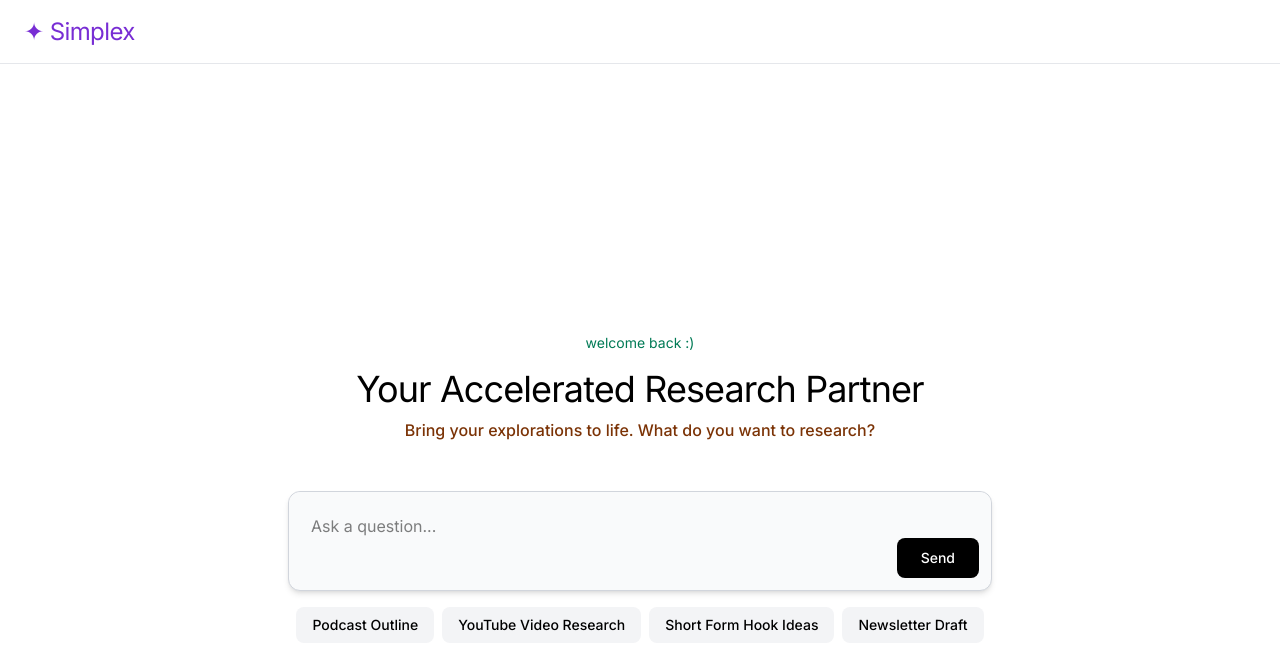
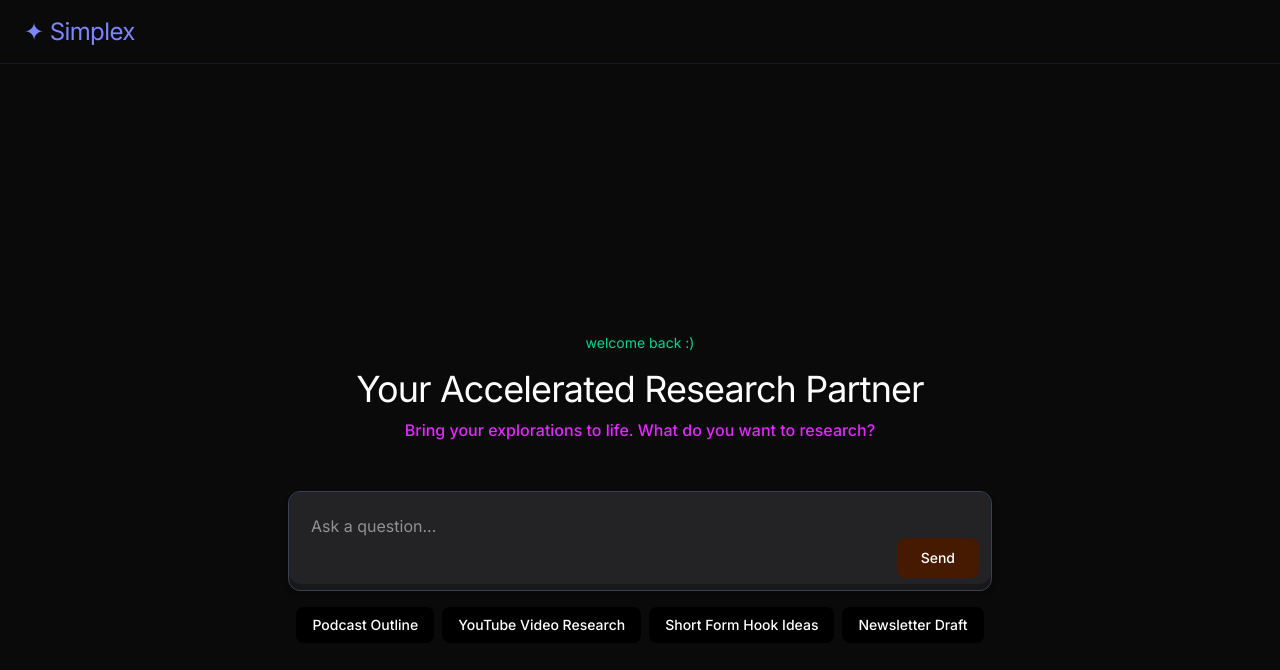
Before and after one commit to dhanyamd/simplex, a Next.js app: page / in a window 1280 px wide. Shown: the top 670 px of the page. Built offline with nearby package versions, Linux system fonts and the light colour scheme.

Commit message:
build dark mode

```diff
--- a/src/app/api/chat/route.ts
+++ b/src/app/api/chat/route.ts
@@ -1,6 +1,6 @@
 import { NextResponse } from 'next/server';
 
-const GEMINI_API_KEY=process.env.GEMINI_API_KEY
+const GEMINI_API_KEY=process.env.GEMINI_API_KEY!
 //const DEEPSEEK_API_URL='https://api.deepseek.com/chat/completions';
 
 if (!GEMINI_API_KEY) {
@@ -25,7 +25,7 @@ export async function POST(req: Request) {
         'Authorization': `Bearer ${GEMINI_API_KEY}`,
       },
       body: JSON.stringify({
-        model: "google/gemini-2.0-flash-thinking-exp-1219:free",
+        model: "google/learnlm-1.5-pro-experimental:free",
         messages: messages,
         stream: true,
         max_tokens: 4000,
--- a/src/app/api/tavily/route.ts
+++ b/src/app/api/tavily/route.ts
@@ -1,6 +1,6 @@
 import { NextResponse } from 'next/server';
 
-const TAVILY_API_KEY=process.env.TAVILY_API_KEY as string
+const TAVILY_API_KEY=process.env.TAVILLY_API_KEY!
 
 const TAVILY_API_URL='https://api.tavily.com/search';
 
--- a/src/app/page.tsx
+++ b/src/app/page.tsx
@@ -54,8 +54,8 @@ interface SuggestionType {
 // Add TopBar component
 const TopBar = () => {
   return (
-    <div className="fixed top-0 left-0 right-0 h-16 bg-white border-b border-gray-200 flex items-center px-6 z-50">
-      <h1 className="text-2xl font-mono text-[#782dd4] tracking-tight">&#10022; Simplex </h1>
+    <div className="fixed top-0 left-0 right-0 h-16 bg-[#0a0a0a] border-b border-gray-900 flex items-center px-6 z-50">
+      <h1 className="text-2xl font-mono text-indigo-400 tracking-tight">&#10022; Simplex </h1>
     </div>
   );
 };
@@ -249,7 +249,7 @@ export default function Home() {
                 updated[sectionIndex] = {
                   ...updated[sectionIndex],
                   response: newContent
-                };
+                }
                 return updated;
               });
             }
@@ -284,7 +284,7 @@ export default function Home() {
             isLoadingThinking: false
           };
           return updated;
-        });
+        })
       }
     } finally {
       setIsLoading(false);
@@ -301,11 +301,13 @@ export default function Home() {
         isReasoningCollapsed: !updated[index].isReasoningCollapsed
       };
       return updated;
-    });
+    })
+    setIsLoading(false)
+
   };
 
   return (
-    <div className="min-h-screen bg-white">
+    <div className="min-h-screen bg-[#0a0a0a] text-white">
       <TopBar />
       <div className="pt-14 pb-24"> {/* Add padding top to account for fixed header */}
         <main className="max-w-3xl mx-auto p-8">
@@ -317,20 +319,20 @@ export default function Home() {
                 exit={{ opacity: 0, y: -50 }}
                 transition={{ duration: 0.3 }}
               >
-                <div className="text-center mb-12 text-emerald-700">
+                <div className="text-center mb-12 text-emerald-400">
                   <p className='text-sm pb-4'>welcome back :)</p>
-                  <h1 className="text-4xl min-w-5xl font-mono text-black mb-2 tracking-tight">Your Accelerated Research Partner</h1>
-                  <p className="text-md text-amber-900 font-medium max-w-2xl mx-auto leading-relaxed">
+                  <h1 className="text-4xl min-w-5xl font-mono text-white mb-2 tracking-tight">Your Accelerated Research Partner</h1>
+                  <p className="text-md text-fuchsia-500 font-medium max-w-2xl mx-auto leading-relaxed">
                     Bring your explorations to life. What do you want to research?
                   </p>
                 </div>
                 <form onSubmit={handleSubmit} className="w-full max-w-[704px] mx-4">
-                  <div className="relative bg-gray-50 rounded-xl shadow-md border border-gray-300">
+                  <div className="relative bg-[#18181b] rounded-xl shadow-md border border-gray-700">
                     <textarea
                       value={input}
                       onChange={(e) => setInput(e.target.value)}
                       placeholder="Ask a question..."
-                      className="w-full p-5 pr-32  text-black rounded-xl border-2 border-transparent focus:border-gray-900 focus:shadow-lg focus:outline-none resize-none h-[92px] bg-gray-50 transition-all duration-200"
+                      className="w-full p-5 pr-32 text-white rounded-xl border-2 border-transparent focus:border-black focus:shadow-lg focus:outline-none resize-none h-[92px] bg-[#232326] transition-all duration-200"
                       onKeyDown={(e) => {
                         if (e.key === 'Enter' && !e.shiftKey) {
                           e.preventDefault();
@@ -342,7 +344,7 @@ export default function Home() {
                       <button
                         type="submit"
                         disabled={isLoading}
-                        className="px-6 py-2.5 bg-black text-white rounded-lg hover:bg-black disabled:opacity-50 disabled:cursor-not-allowed text-sm font-medium relative overflow-hidden group"
+                        className="px-6 py-2.5 bg-amber-950 text-white rounded-lg hover:bg-amber-950 disabled:opacity-50 disabled:cursor-not-allowed text-sm font-medium relative overflow-hidden group"
                       >
                         <span className="relative z-10">{isLoading ? 'Thinking...' : 'Send'}</span>
                         <div className="absolute inset-0 bg-gradient-to-r from-transparent via-white/10 to-transparent group-hover:via-white/15 translate-x-[-100%] group-hover:translate-x-[100%] transition-transform duration-1000"></div>
@@ -358,8 +360,8 @@ export default function Home() {
                         onClick={() => handleSuggestionClick(suggestion)}
                         className={`px-4 py-2 rounded-lg text-sm font-medium transition-all duration-200 ${
                           selectedSuggestion === suggestion.label
-                            ? 'bg-black text-white'
-                            : 'bg-gray-100 text-black hover:bg-gray-200'
+                            ? 'bg-violet-600 text-white'
+                            : 'bg-black text-white hover:bg-[#18181b]'
                         }`}
                       >
                         {suggestion.label}
@@ -376,10 +378,10 @@ export default function Home() {
                 transition={{ duration: 0.3 }}
               >
                 {chatSections.map((section, index) => (
-                  <div key={index} className="pt-8 border-b border-gray-200 last:border-0">
+                  <div key={index} className="pt-8 border-b border-gray-700 last:border-0">
                     {/* Query */}
                     <div className="mb-8">
-                      <p className="text-lg text-black">
+                      <p className="text-lg text-white">
                         {section.query}
                       </p>
                     </div>
@@ -419,11 +421,11 @@ export default function Home() {
                     )}
 
                     {/* Sources Loading State */}
-                    {section.isLoadingSources && (
+                    {section.isLoadingSources  && (
                       <div className="mb-12 animate-pulse">
                         <div className="flex items-center gap-2 mb-4">
-                          <div className="w-5 h-5 bg-gray-200 rounded" />
-                          <div className="h-4 w-20 bg-gray-200 rounded" />
+                          <div className="w-5 h-5 bg-black rounded" />
+                          <div className="h-4 w-20 bg-black rounded" />
                         </div>
                         <div className="flex gap-3 overflow-x-auto pb-4">
                           {[1, 2, 3].map((_, idx) => (
@@ -471,12 +473,12 @@ export default function Home() {
                           {section.searchResults.map((result, idx) => (
                             <div
                               key={idx}
-                              className="flex-shrink-0 w-[300px] bg-gray-50 border border-gray-200 rounded-xl overflow-hidden"
+                              className="flex-shrink-0 w-[300px] bg-white border border-gray-200 rounded-xl overflow-hidden"
                             >
-                              <div className="h-40 bg-gray-200 overflow-hidden relative">
+                              <div className="h-40 bg-black overflow-hidden relative">
                                 {result.image ? (
                                   <>
-                                    <div className="absolute inset-0 bg-gray-200 animate-pulse" />
+                                    <div className="absolute inset-0 bg-black animate-pulse" />
                                     <img
                                       src={result.image.url}
                                       alt={result.image.description || result.title}
@@ -490,7 +492,7 @@ export default function Home() {
                                   </>
                                 ) : (
                                   <div className="w-full h-full flex items-center justify-center">
-                                    <svg className="w-8 h-8 text-gray-400" fill="none" stroke="currentColor" viewBox="0 0 24 24">
+                                    <svg className="w-8 h-8 text-white" fill="none" stroke="currentColor" viewBox="0 0 24 24">
                                       <path strokeLinecap="round" strokeLinejoin="round" strokeWidth={2} d="M4 16l4.586-4.586a2 2 0 012.828 0L16 16m-2-2l1.586-1.586a2 2 0 012.828 0L20 14m-6-6h.01M6 20h12a2 2 0 002-2V6a2 2 0 00-2-2H6a2 2 0 00-2 2v12a2 2 0 002 2z" />
                                     </svg>
                                   </div>
@@ -514,7 +516,7 @@ export default function Home() {
                     )}
 
                     {/* Thinking Process Loading State */}
-                    {section.isLoadingThinking==true && (
+                    {section.isLoadingThinking==false && (
                       <div className="mb-12">
                         <div className="flex items-center gap-2 mb-4">
                           <div className="w-5 h-5 bg-gray-200 rounded" />
@@ -577,7 +579,7 @@ export default function Home() {
                           }}
                           transition={{ duration: 0.3 }}
                         >
-                          <div className="text-sm text-gray-600 leading-relaxed overflow-hidden">
+                          <div className="text-sm text-white leading-relaxed overflow-hidden">
                             {section.reasoning}
                           </div>
                         </motion.div>
@@ -587,30 +589,30 @@ export default function Home() {
                     {/* Final Report */}
                     {section.response && (
                       <div className="mt-12 mb-16">
-                        <div className="prose prose-blue max-w-none space-y-4 text-gray-800 [&>ul]:list-disc [&>ul]:pl-6 [&>ol]:list-decimal [&>ol]:pl-6">
+                        <div className="prose prose-blue max-w-none space-y-4 text-white [&>ul]:list-disc [&>ul]:pl-6 [&>ol]:list-decimal [&>ol]:pl-6">
                           <ReactMarkdown
                             remarkPlugins={[remarkGfm]}
                             components={{
                               table: ({ node, ...props }) => (
-                                <div className="my-8 overflow-x-auto rounded-lg border border-gray-200">
+                                <div className="my-8 overflow-x-auto rounded-lg border border-white">
                                   <table className="w-full text-left border-collapse" {...props} />
                                 </div>
                               ),
                               thead: ({ node, ...props }) => (
-                                <thead className="bg-gray-50" {...props} />
+                                <thead className="bg-black " {...props} />
                               ),
                               tbody: ({ node, ...props }) => (
-                                <tbody className="bg-white divide-y divide-gray-200" {...props} />
+                                <tbody className="bg-black divide-y divide-gray-200" {...props} />
                               ),
                               tr: ({ node, ...props }) => (
                                 <tr
-                                  className="hover:bg-gray-50 transition-colors"
+                                  className="hover:bg-black transition-colors"
                                   {...props}
                                 />
                               ),
                               th: ({ node, ...props }) => (
                                 <th
-                                  className="py-3 px-4 font-medium text-sm text-gray-900 border-b border-gray-200"
+                                  className="py-3 px-4 font-medium text-sm text-white border-b border-gray-200"
                                   {...props}
                                 />
                               ),
@@ -619,7 +621,7 @@ export default function Home() {
                                 const content = props.children?.toString() || '';
                                 if (content.match(/\[.*?\]\(.*?\)/)) {
                                   return (
-                                    <td className="py-3 px-4 text-sm text-gray-500">
+                                    <td className="py-3 px-4 text-sm text-white">
                                       <ReactMarkdown
                                         components={{
                                           a: ({ node, ...linkProps }) => (
@@ -732,12 +734,12 @@ export default function Home() {
       {hasSubmitted && (
         <div className="fixed bottom-6 left-0 right-0 flex justify-center">
           <form onSubmit={handleSubmit} className="w-full max-w-[704px] mx-4">
-            <div className="relative bg-gray-50 text-black rounded-xl shadow-md border border-gray-300">
+            <div className="relative  text-black rounded-xl shadow-md border border-gray-100">
               <textarea
                 value={input}
                 onChange={(e) => setInput(e.target.value)}
                 placeholder="Ask a question..."
-                className="w-full p-5 pr-32 text-black rounded-xl  border-2 border-transparent focus:border-gray-900 focus:shadow-lg focus:outline-none resize-none h-[92px] transition-all duration-200"
+                className="w-full p-5 pr-32 text-white rounded-xl bg-black  border-2 border-transparent focus:border-gray-900 focus:shadow-lg focus:outline-none resize-none h-[92px] transition-all duration-200"
                 onKeyDown={(e) => {
                   if (e.key === 'Enter' && !e.shiftKey) {
                     e.preventDefault();
@@ -749,7 +751,7 @@ export default function Home() {
                 <button
                   type="submit"
                   disabled={isLoading}
-                  className="px-6 py-2.5 bg-gray-900 text-white rounded-lg hover:bg-gray-800 disabled:opacity-50 disabled:cursor-not-allowed text-sm font-medium relative overflow-hidden group"
+                  className="px-6 py-2.5 bg-amber-950 text-white rounded-lg hover:bg-amber-950 disabled:opacity-50 disabled:cursor-not-allowed text-sm font-medium relative overflow-hidden group"
                 >
                   <span className="relative z-10">{isLoading ? 'Thinking...' : 'Send'}</span>
                   <div className="absolute inset-0 bg-gradient-to-r from-transparent via-white/10 to-transparent group-hover:via-white/15 translate-x-[-100%] group-hover:translate-x-[100%] transition-transform duration-1000"></div>
```
